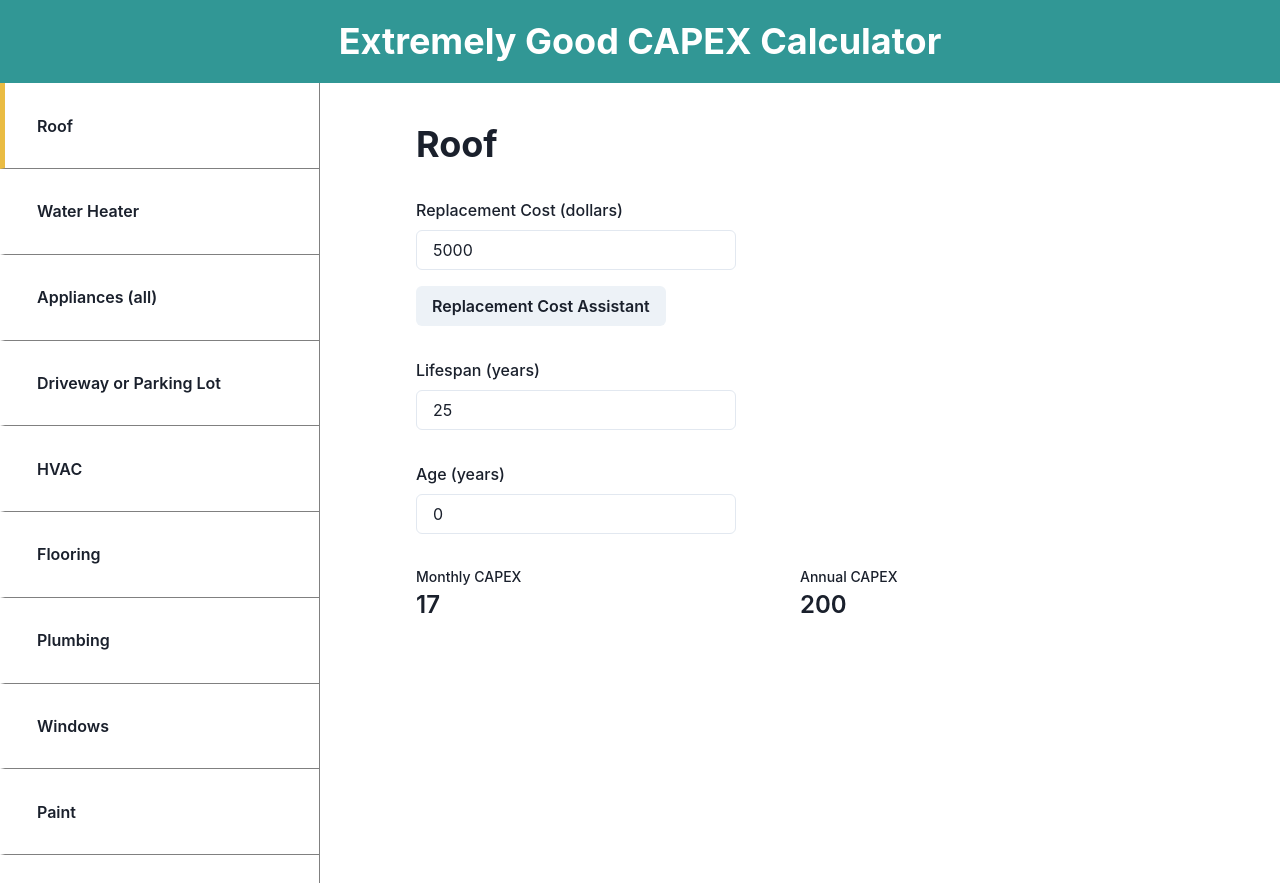
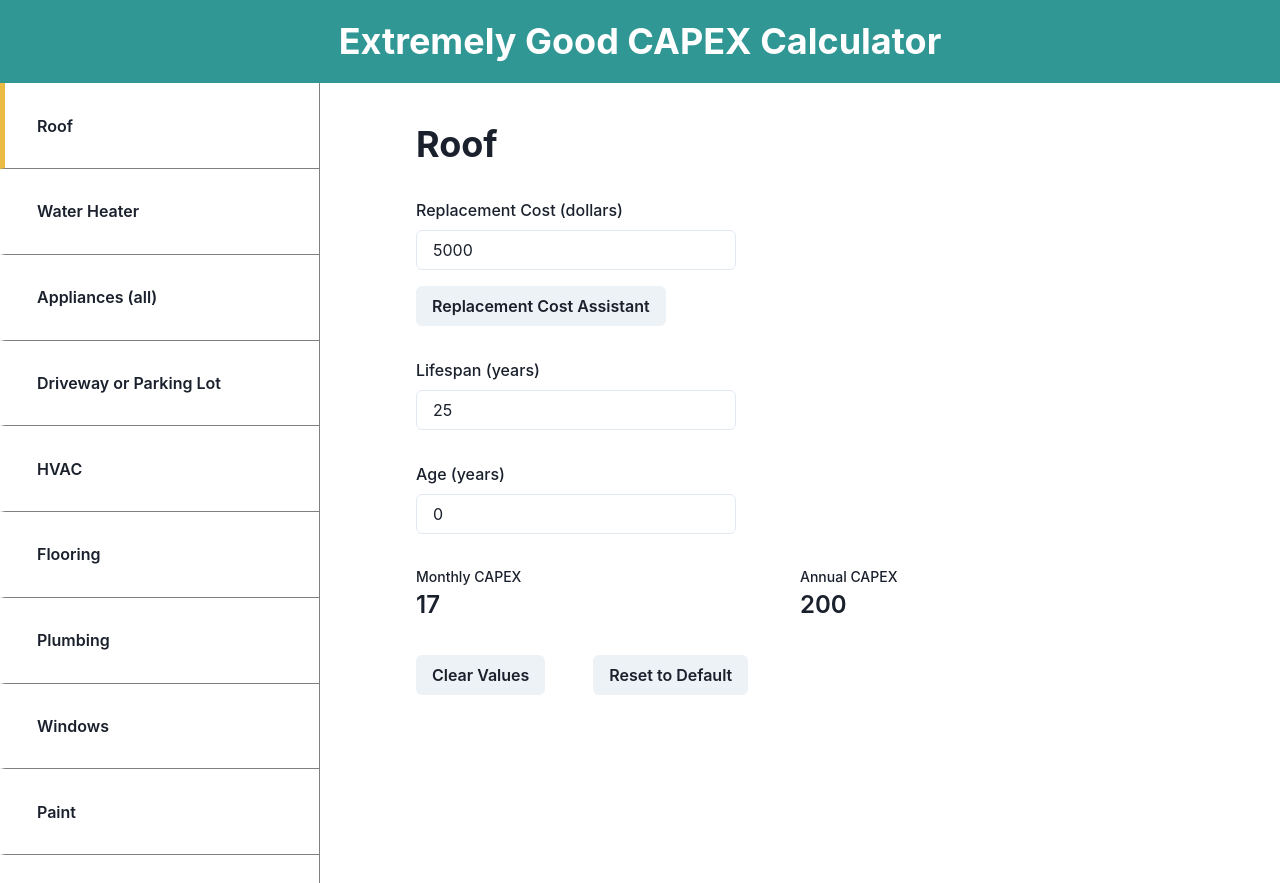
Before and after one commit to jmilani224/capex, a React (Create React App) app: page / in a window 1280 px wide. Built offline with nearby package versions, Linux system fonts and the light colour scheme.

Commit message:
added clear and default buttons

```diff
--- a/src/components/expense.js
+++ b/src/components/expense.js
@@ -8,6 +8,7 @@ import {
     Stat,
     StatLabel,
     StatNumber,
+    Button,
 } from '@chakra-ui/react'
 import ReplacementOptionsDrawer from './replacementOptions'
 
@@ -20,12 +21,26 @@ const Expense = ({ data }) => {
 
     const handleMonthlyCAPEX = () => {
         const monthsLeft = (lifespan - age) * 12;
-        return Math.ceil(replacementCost / monthsLeft)
+        const monthlyCost = Math.ceil(replacementCost / monthsLeft)
+        return isNaN(monthlyCost) ? 0 : monthlyCost
     }
 
     const handleAnnualCAPEX = () => {
         const yearsLeft = lifespan - age;
-        return Math.ceil(replacementCost / yearsLeft)
+        const annualCost = Math.ceil(replacementCost / yearsLeft)
+        return isNaN(annualCost) ? 0 : annualCost
+    }
+
+    const handleClear = () => {
+        setReplacementCost(0)
+        setLifespan(0)
+        setAge(0)
+    }
+
+    const handleDefault = () => {
+        setReplacementCost(data.replacementCost)
+        setLifespan(data.lifespan)
+        setAge(0)
     }
 
 
@@ -91,6 +106,19 @@ const Expense = ({ data }) => {
 
             </Flex>
 
+            <Box
+            mt={8}
+            >
+                <Button
+                mr={12}
+                onClick={handleClear}
+                >Clear Values</Button>
+                <Button
+                mr={12}
+                onClick={handleDefault}
+                >Reset to Default</Button>
+            </Box>
+
         </Box>
     )
 }
```
Also changed, not shown: 1 other file (tests, documents, lock files or other folders).
